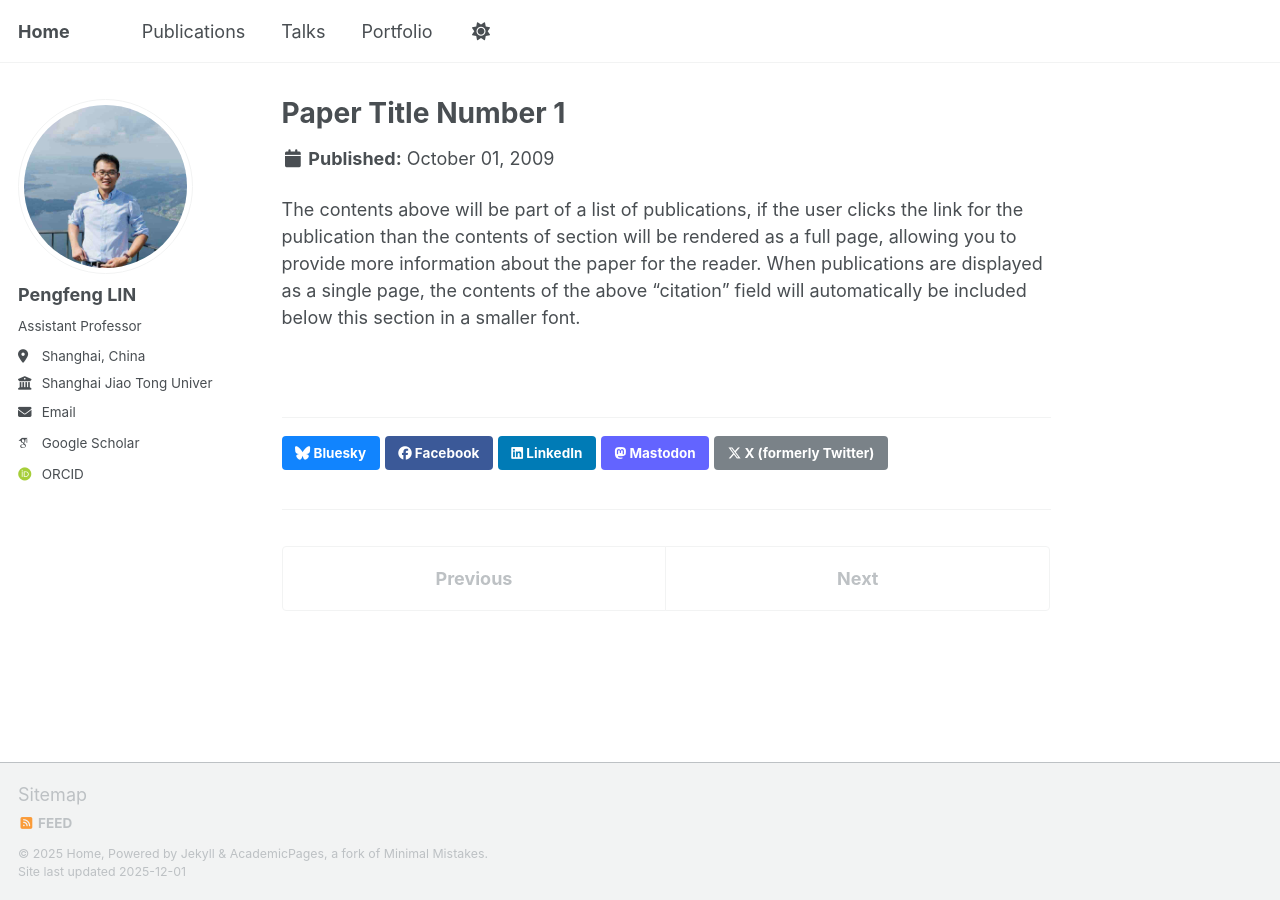
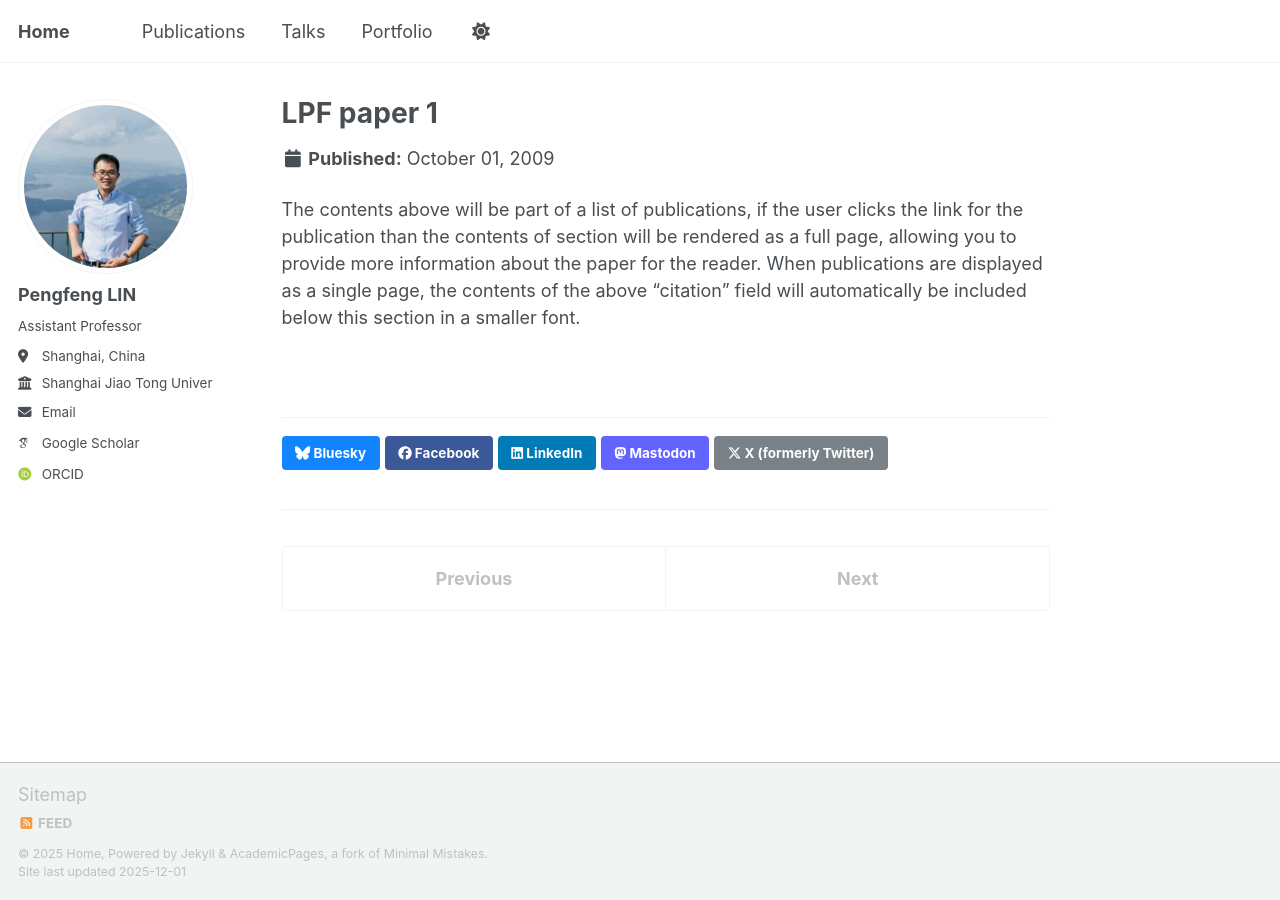
Before and after one commit to missinglpf/linpengfeng1.github.io, a Jekyll site: the page built from _publications/2009-10-01-paper-title-number-1.md, in a window 1280 px wide. Built offline with Jekyll 4.4.1, drawn with Linux system fonts in a browser that asks for light colours; some web fonts are replaced; a script bundle is joined from its source files by our own code; library files that are not in the unit come from our copies.

Commit message:
Update 2009-10-01-paper-title-number-1.md

```diff
--- a/_publications/2009-10-01-paper-title-number-1.md
+++ b/_publications/2009-10-01-paper-title-number-1.md
@@ -1,5 +1,5 @@
 ---
-title: "Paper Title Number 1"
+title: "LPF paper 1"
 collection: publications
 category: manuscripts
 
```
